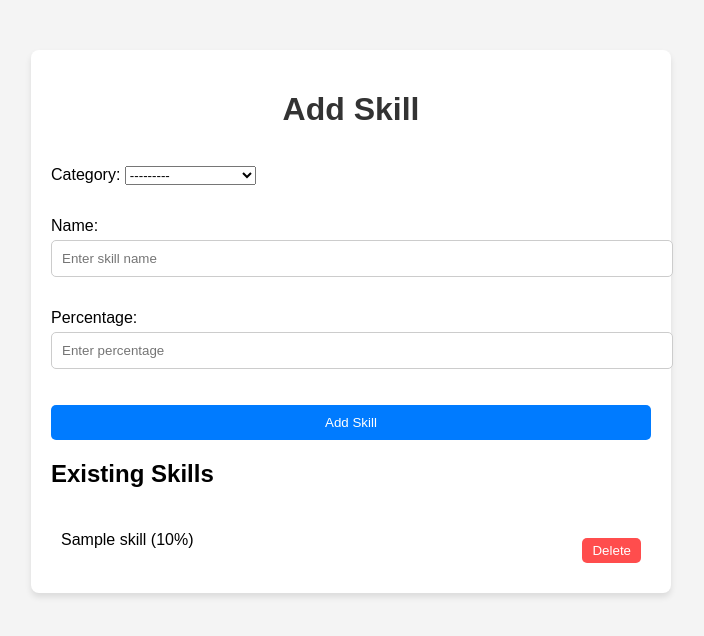
After one commit to sajith231/my_portfolio, a Django app: page /add-skill/ in a window 1280 px wide. The commit adds this page. Shown: the top 636 px of the page, without its empty margins (289-993 px from the left). Run offline with Django 5.2, Linux system fonts and the light colour scheme; a user stored in the database is signed in; tables that the repository leaves empty hold one stand-in row (values such as "Sample post").

Commit message:
skills dynamic

```diff
--- a/app1/forms.py
+++ b/app1/forms.py
@@ -34,3 +34,20 @@ class ProjectForm(forms.ModelForm):
                 raise forms.ValidationError("Video file size must be less than 100MB.")
             # Add more format validations if needed
         return video
+
+
+
+
+# forms.py
+from django import forms
+from .models import Skill
+
+class SkillForm(forms.ModelForm):
+    class Meta:
+        model = Skill
+        fields = ['category', 'name', 'percentage']
+        widgets = {
+            'category': forms.Select(attrs={'class': 'form-control'}),
+            'name': forms.TextInput(attrs={'class': 'form-control', 'placeholder': 'Enter skill name'}),
+            'percentage': forms.NumberInput(attrs={'class': 'form-control', 'placeholder': 'Enter percentage'}),
+        }
--- a/app1/models.py
+++ b/app1/models.py
@@ -47,3 +47,21 @@ class ProjectForm(forms.ModelForm):
                 raise forms.ValidationError("Video file size must be less than 100MB.")
             # Add more format validations if needed
         return video
+
+    # models.py
+from django.db import models
+from django.contrib.auth.models import User
+
+class Skill(models.Model):
+    CATEGORY_CHOICES = [
+        ('coding', 'Coding Skills'),
+        ('professional', 'Professional Skills'),
+    ]
+
+    category = models.CharField(max_length=20, choices=CATEGORY_CHOICES)
+    name = models.CharField(max_length=100)
+    percentage = models.IntegerField()
+    user = models.ForeignKey(User, on_delete=models.CASCADE, null=True, blank=True)
+
+    def __str__(self):
+        return self.name
--- /dev/null
+++ b/app1/templates/app1/add_skill.html
@@ -0,0 +1,118 @@
+<!-- add_skill.html -->
+<!DOCTYPE html>
+<html lang="en">
+<head>
+    <meta charset="UTF-8">
+    <meta name="viewport" content="width=device-width, initial-scale=1.0">
+    <title>Add Skill</title>
+    <style>
+        body {
+            font-family: Arial, sans-serif;
+            background-color: #f4f4f4;
+            margin: 0;
+            padding: 0;
+        }
+        .container {
+            max-width: 600px;
+            margin: 50px auto;
+            padding: 20px;
+            background-color: #fff;
+            border-radius: 8px;
+            box-shadow: 0 4px 6px rgba(0, 0, 0, 0.1);
+        }
+        h1 {
+            text-align: center;
+            color: #333;
+        }
+        form {
+            display: flex;
+            flex-direction: column;
+        }
+        form button {
+            margin-top: 20px;
+            padding: 10px;
+            background-color: #007bff;
+            color: white;
+            border: none;
+            border-radius: 5px;
+            cursor: pointer;
+        }
+        form button:hover {
+            background-color: #0056b3;
+        }
+        form .form-group {
+            margin-bottom: 15px;
+        }
+        form input,
+        form textarea {
+            width: 100%;
+            padding: 10px;
+            border: 1px solid #ccc;
+            border-radius: 5px;
+            margin-top: 5px;
+        }
+        form input:focus,
+        form textarea:focus {
+            outline: none;
+            border-color: #007bff;
+        }
+        .form-group label {
+            font-size: 1rem;
+            color: #333;
+        }
+        .skill-list {
+            margin-top: 20px;
+        }
+        .skill-item {
+            display: flex;
+            justify-content: space-between;
+            align-items: center;
+            padding: 10px;
+            border-bottom: 1px solid #ccc;
+        }
+        .skill-item:last-child {
+            border-bottom: none;
+        }
+        .delete-btn {
+            background-color: #ff4d4d;
+            color: white;
+            border: none;
+            padding: 5px 10px;
+            border-radius: 5px;
+            cursor: pointer;
+        }
+        .delete-btn:hover {
+            background-color: #cc0000;
+        }
+    </style>
+</head>
+<body>
+
+    <div class="container">
+        <h1>Add Skill</h1>
+        <form method="post">
+            {% csrf_token %}
+            {{ form.as_p }}
+            <button type="submit" class="btn btn-primary">Add Skill</button>
+        </form>
+
+        <!-- Display existing skills with delete option -->
+        <!-- Display existing skills with delete option -->
+<div class="skill-list">
+    <h2>Existing Skills</h2>
+    {% for skill in skills %}
+    <div class="skill-item">
+        <span>{{ skill.name }} ({{ skill.percentage }}%)</span>
+        <form action="{% url 'delete_skill' skill.id %}" method="post" style="display: inline;">
+            {% csrf_token %}
+            <button type="submit" class="delete-btn">Delete</button>
+        </form>
+    </div>
+    {% empty %}
+    <p>No skills added yet.</p>
+    {% endfor %}
+</div>
+    </div>
+
+</body>
+</html>
--- a/app1/urls.py
+++ b/app1/urls.py
@@ -1,26 +1,17 @@
 from django.urls import path
 from . import views
-
-
-
+from .views import delete_skill
 urlpatterns = [
     path('', views.index, name='home'),
-    path('about', views.about, name='about'),
-
-    path('education', views.education, name='education'),
-    path('skills', views.skills, name='skills'),
+    path('about/', views.about, name='about'),
+    path('education/', views.education, name='education'),
+    path('skills/', views.skills, name='skills'),
     path('login/', views.login_view, name='login'),
-
     path('projects/', views.projects, name='projects'),
     path('projects/create/', views.create_project, name='create_project'),
     path('projects/edit/<int:project_id>/', views.edit_project, name='edit_project'),
     path('projects/delete/<int:project_id>/', views.delete_project, name='delete_project'),
-    path('logout/', views.logout_view, name='logout'),  # Add logout URL
-
-
-
-
-
-
-
+    path('logout/', views.logout_view, name='logout'),
+    path('add-skill/', views.add_skill, name='add_skill'),
+    path('delete_skill/<int:skill_id>/', delete_skill, name='delete_skill'),
 ]
--- a/app1/views.py
+++ b/app1/views.py
@@ -27,17 +27,21 @@ from django.contrib.auth import authenticate, login
 from django.contrib import messages
 from django.contrib.auth.decorators import login_required
 
+from django.contrib.auth import authenticate, login
+from django.contrib import messages
+from django.shortcuts import render, redirect
+
 def login_view(request):
     if request.method == 'POST':
         username = request.POST['username']
         password = request.POST['password']
         user = authenticate(request, username=username, password=password)
 
-        if user is not None and user.is_superuser:  # Check if the user is a superuser
+        if user is not None and user.is_active:  # Check if user is valid
             login(request, user)
-            return redirect('projects')  # Redirect to create_project page after login
+            return redirect('skills')  # Redirect to skills page after successful login
         else:
-            messages.error(request, 'Invalid credentials or not a superuser.')
+            messages.error(request, 'Invalid credentials')
             return redirect('login')
 
     return render(request, 'app1/login.html')  # Your login page template
@@ -105,3 +109,72 @@ def projects(request):
 def logout_view(request):
     logout(request)  # This will log the user out
     return redirect('home')  # Redirect to home or any page you want after logout
+
+
+
+
+
+
+
+from django.shortcuts import render, redirect
+from django.contrib.auth.decorators import login_required
+from .models import Skill
+from .forms import SkillForm
+
+@login_required
+def add_skill(request):
+    if not request.user.is_superuser:
+        messages.error(request, 'Only superusers can add skills.')
+        return redirect('skills')
+
+    if request.method == 'POST':
+        form = SkillForm(request.POST)
+        if form.is_valid():
+            skill = form.save(commit=False)
+            skill.user = request.user
+            skill.save()
+            return redirect('add_skill')  # Redirect to refresh the list
+
+    else:
+        form = SkillForm()
+
+    # Fetch all skills from the database
+    skills = Skill.objects.all()
+
+    return render(request, 'app1/add_skill.html', {'form': form, 'skills': skills})
+
+
+
+
+from django.contrib.auth.decorators import login_required
+from .models import Skill
+
+# views.py
+def skills(request):
+    # If user is authenticated, show their skills
+    if request.user.is_authenticated:
+        coding_skills = Skill.objects.filter(category='coding', user=request.user)
+        professional_skills = Skill.objects.filter(category='professional', user=request.user)
+    else:
+        # For non-authenticated users, show all skills without user filter
+        coding_skills = Skill.objects.filter(category='coding')
+        professional_skills = Skill.objects.filter(category='professional')
+
+    return render(request, 'app1/skills.html', {
+        'coding_skills': coding_skills,
+        'professional_skills': professional_skills,
+    })
+
+
+
+from django.shortcuts import get_object_or_404, redirect
+from django.contrib import messages
+from .models import Skill
+
+@login_required
+def delete_skill(request, skill_id):
+    skill = get_object_or_404(Skill, id=skill_id, user=request.user)
+    if request.method == 'POST':
+        skill.delete()
+        messages.success(request, 'Skill deleted successfully!')
+    return redirect('add_skill')
--- a/portfolio/settings.py
+++ b/portfolio/settings.py
@@ -122,7 +122,8 @@ USE_I18N = True
 
 USE_TZ = True
 
-
+LOGIN_URL = 'login'  # Use your login URL name
+LOGIN_REDIRECT_URL = 'skills'  # Redirect here after successful login
 
 # Directory where static files are collected for production
 STATIC_ROOT = os.path.join(BASE_DIR, 'staticfiles')
```
Also changed, not shown: app1/templates/app1/skills.html (+104 -207 lines), app1/migrations/0004_skill_delete_profile.py (added).
